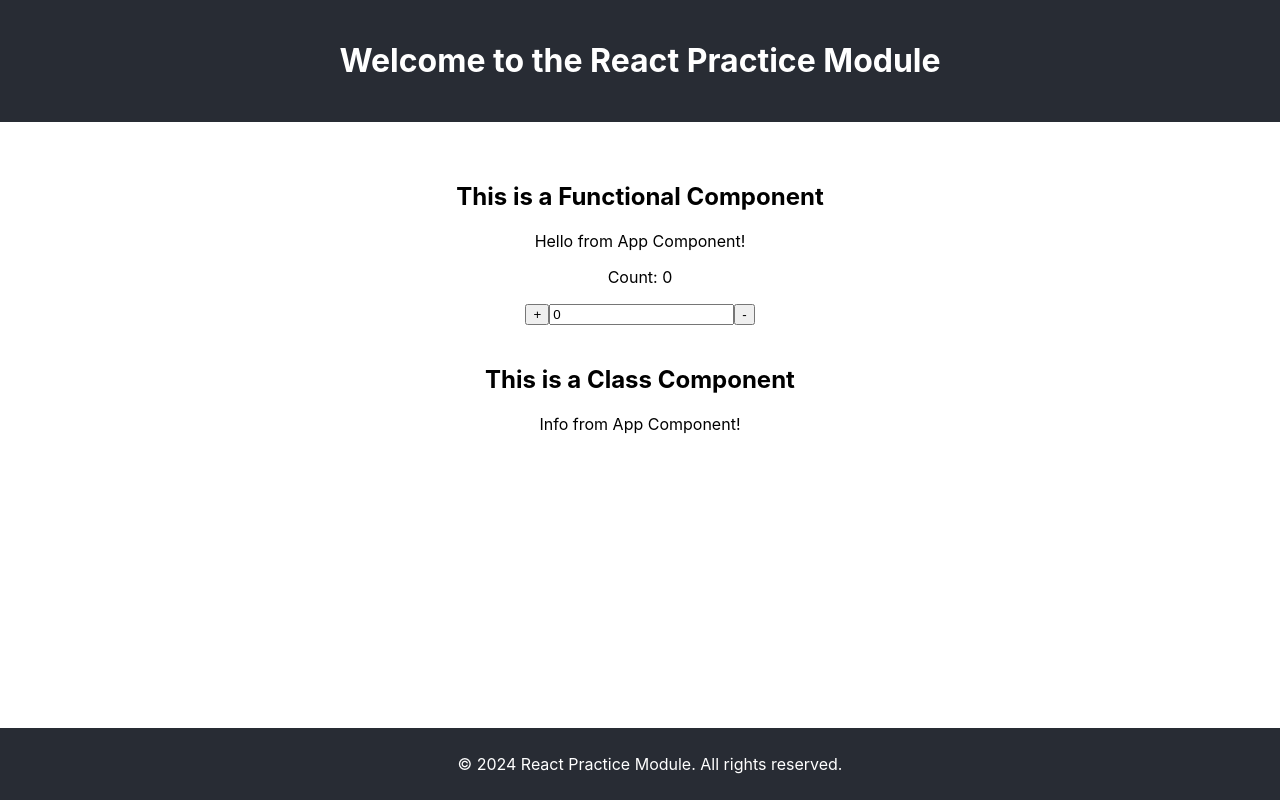
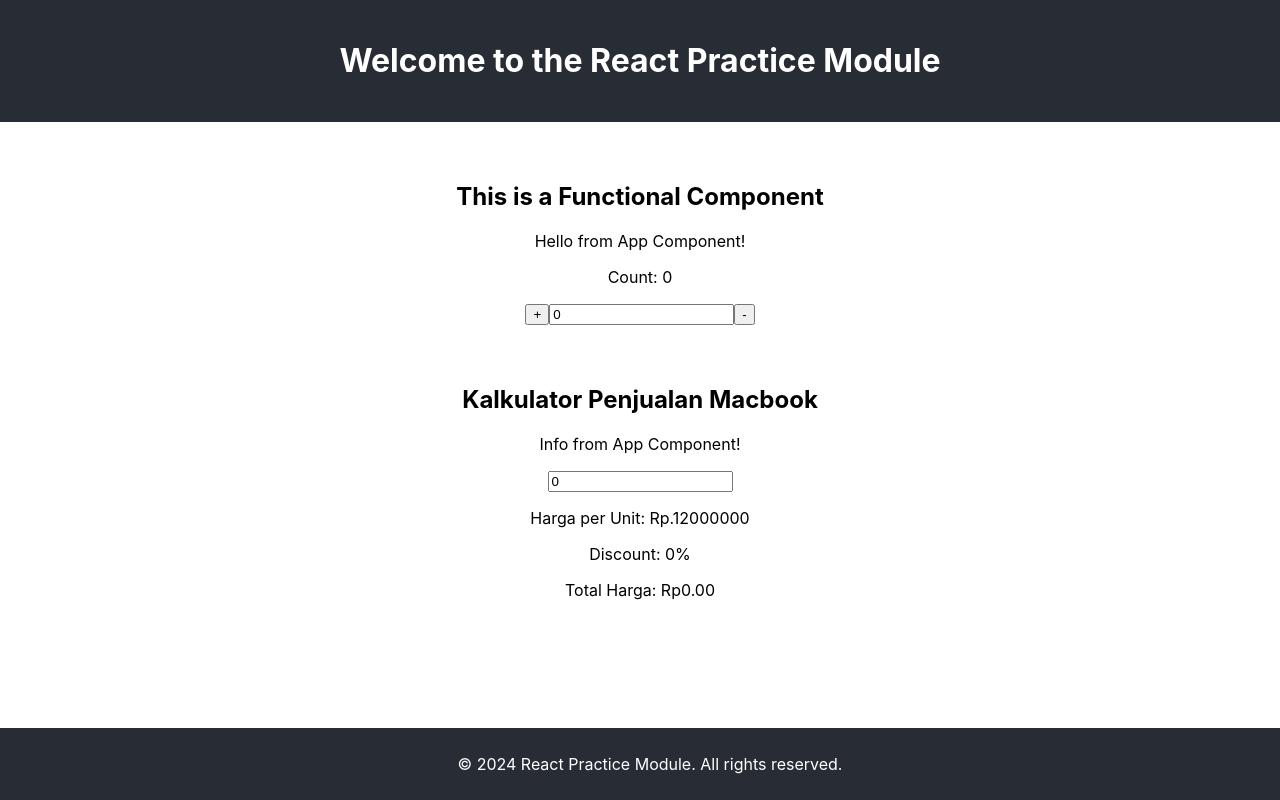
Before and after one commit to ipung-uhb/praktikumreact, a React (Create React App) app: page / in a window 1280 px wide. Built offline with nearby package versions, Linux system fonts and the light colour scheme.

Commit message:
penggunaan state di class component untuk hitung penjualan macbook

```diff
--- a/src/components/ClassComponent.jsx
+++ b/src/components/ClassComponent.jsx
@@ -1,11 +1,54 @@
 import React, { Component } from 'react';
 
 class ClassComponent extends Component {
+    constructor(props) {
+        super(props);
+        this.state = {
+            count: 0,
+            hargaPerUnit: 12000000, // Assume each MacBook costs $2000
+            discount: 0,
+            totalHarga: 0
+        };
+    }
+
+    calculateDiscount = (count) => {
+        if (count > 10) {
+            return 20;
+        } else if (count > 5) {
+            return 15;
+        } else if (count > 3) {
+            return 10;
+        } else {
+            return 0;
+        }
+    }
+
+    handleInputChange = (event) => {
+        const count = Number(event.target.value);
+        const discount = this.calculateDiscount(count);
+        const totalHarga = count * this.state.hargaPerUnit * (1 - discount / 100);
+        this.setState({ count, discount, totalHarga });
+    }
     render() {
+        const containerStyle = {
+            backgroundColor: 'white',
+            padding: '20px',
+            borderRadius: '5px'
+        };
+
         return (
-            <div>
-                <h2>This is a Class Component</h2>
+            <div style={containerStyle}>
+                <h2>Kalkulator Penjualan Macbook</h2>
                 <p>{this.props.info}</p>
+                <input
+                    type="number"
+                    value={this.state.count}
+                    onChange={this.handleInputChange}
+                    placeholder="Enter number of units"
+                />
+                <p>Harga per Unit: Rp.{this.state.hargaPerUnit}</p>
+                <p>Discount: {this.state.discount}%</p>
+                <p>Total Harga: Rp{this.state.totalHarga.toFixed(2)}</p>
             </div>
         );
     }
```
